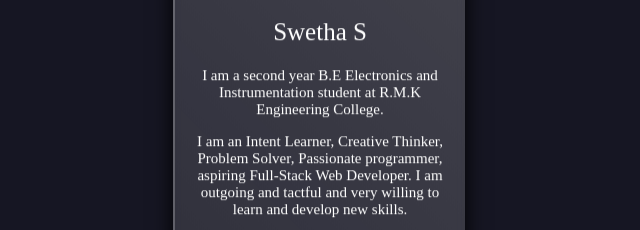
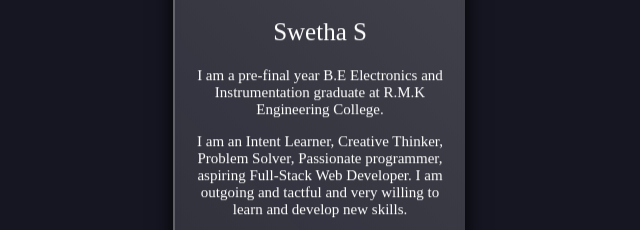
Before and after one commit to Swetha5021/SwethaGlassmorphismProfileCard, a plain HTML site: page index.html in a window 1280 px wide. Shown: the part 290-520 px from the top of the page, 321-961 px from the left. Drawn offline with Linux system fonts and the light colour scheme.

Commit message:
Update index.html

```diff
--- a/index.html
+++ b/index.html
@@ -12,7 +12,7 @@
     <img src="swe.jpg" alt="image">
     <h2>Swetha S</h2>
     <p>
-        I am a second year B.E Electronics and Instrumentation student at R.M.K Engineering College. </p>
+        I am a pre-final year B.E Electronics and Instrumentation graduate at R.M.K Engineering College. </p>
         <p> I am an Intent Learner, Creative Thinker, Problem Solver, Passionate programmer, aspiring Full-Stack Web Developer. I am outgoing and tactful and very willing to learn and develop new skills.</p>
         <p id="pp">links</p>
         <p><a href="https://www.skillrack.com/faces/resume.xhtml?id=355287&key=84ec574db4a23b4bdb04ed6c60f5183f241b3d65" class="sk">SkillRack</a></p>
```
